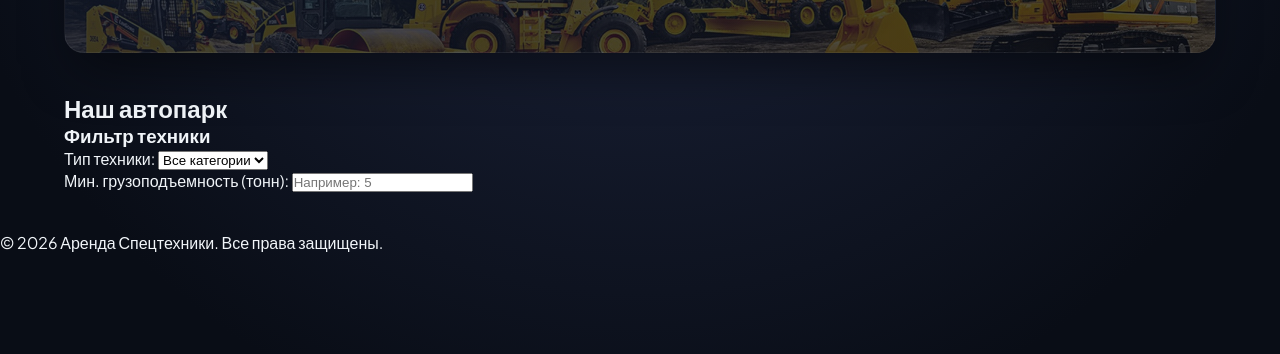
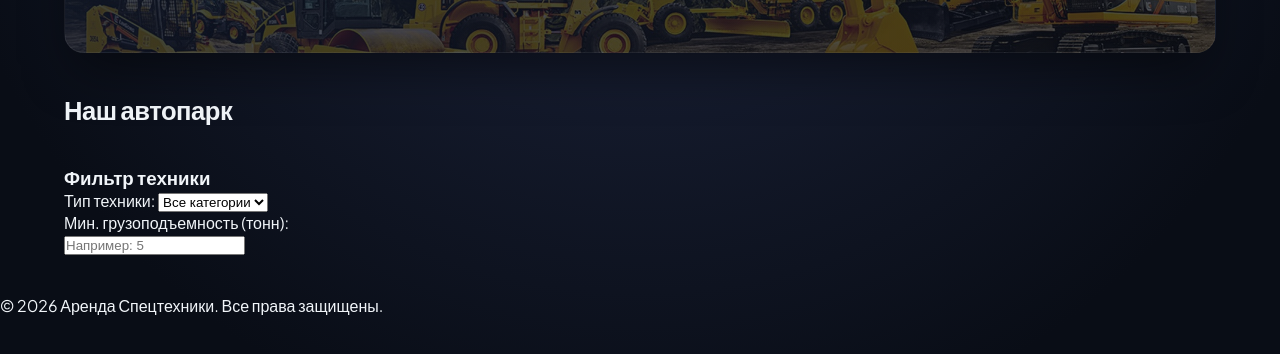
Before and after one commit to jeksfreks/praktika206, a plain HTML site: page index.html in a window 1280 px wide. Shown: the part 254-608 px from the top of the page. Drawn offline with Linux system fonts and the light colour scheme; files whose address does not match are found by name.

Commit message:
добавлена двухколоночная grid-сетка и растянутый во всю ширину заголовок

```diff
--- a/css/style.css
+++ b/css/style.css
@@ -122,3 +122,16 @@ body {
     display: inline-block;
     border: 1px solid rgba(56, 189, 248, 0.2);
 }
+.catalog {
+    display: grid;
+    grid-template-columns: 290px 1fr;
+    gap: 32px;
+}
+
+.catalog__title {
+    grid-column: 1 / -1;
+    font-size: 1.6rem;
+    font-weight: 700;
+    letter-spacing: -0.5px;
+    margin-bottom: 8px;
+}
```
